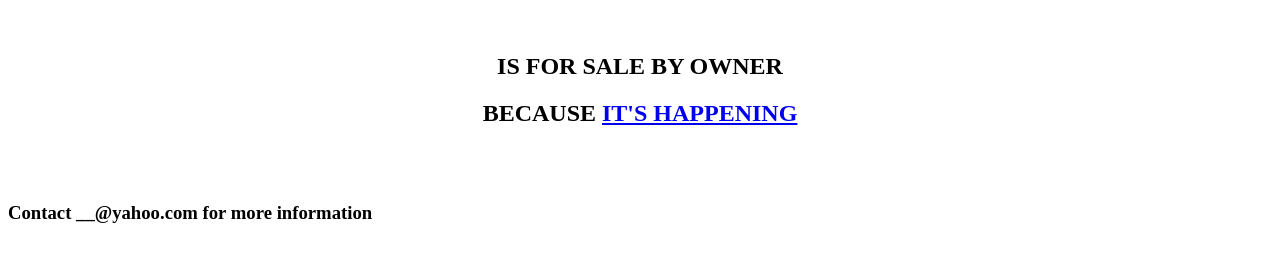
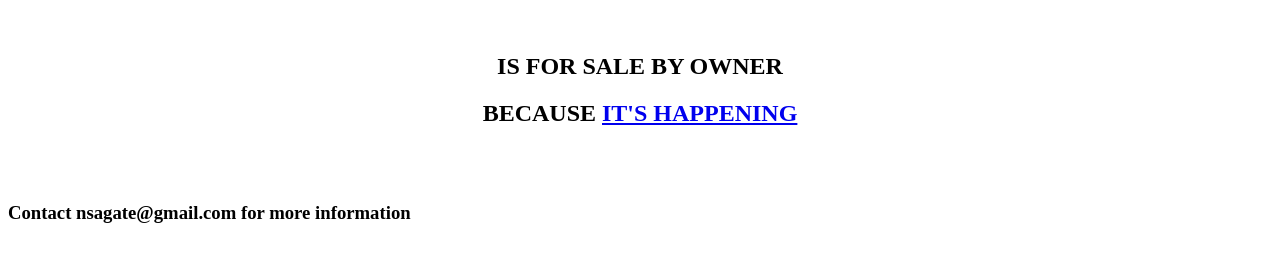
Before and after one commit to kraniv/kraniv.github.io, a plain HTML site: page index.html in a window 1280 px wide. Shown: the part 61-322 px from the top of the page. Drawn offline with Linux system fonts and the light colour scheme.

Commit message:
Update index.html

```diff
--- a/index.html
+++ b/index.html
@@ -10,7 +10,7 @@
 <h2 align="center"> BECAUSE <a href="https://www.google.com/search?q=nsa&oq=nsa&aqs=chrome.0.69i59.698j0j4&sourceid=chrome&espv=210&es_sm=122&ie=UTF-8#es_sm=122&espv=210&q=nsa&tbm=nws">IT'S HAPPENING</a></h2>
 <br>
 <br>
-<h3> Contact __@yahoo.com for more information </h3>
+<h3> Contact nsagate@gmail.com for more information </h3>
 
 
 
```
